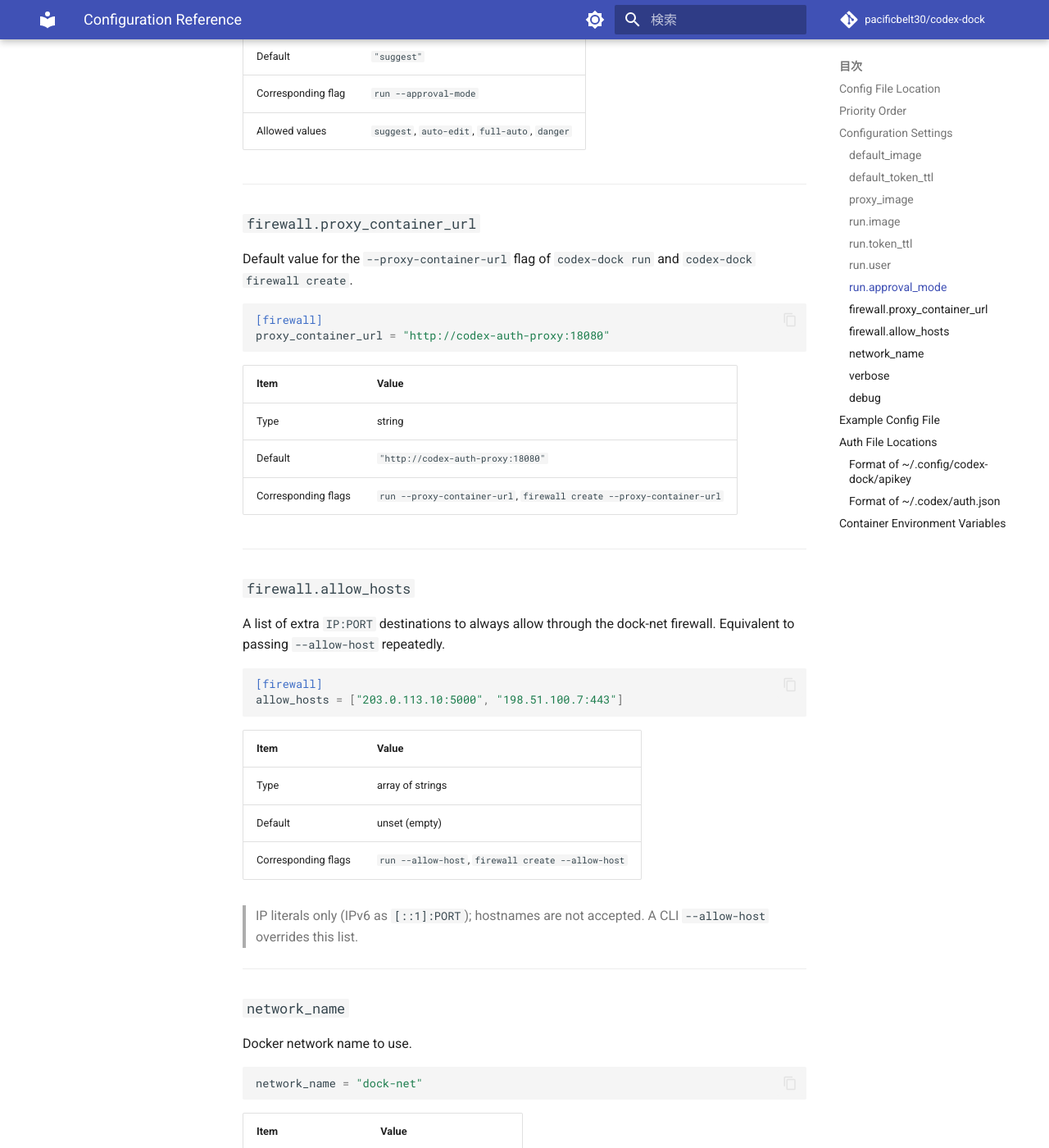
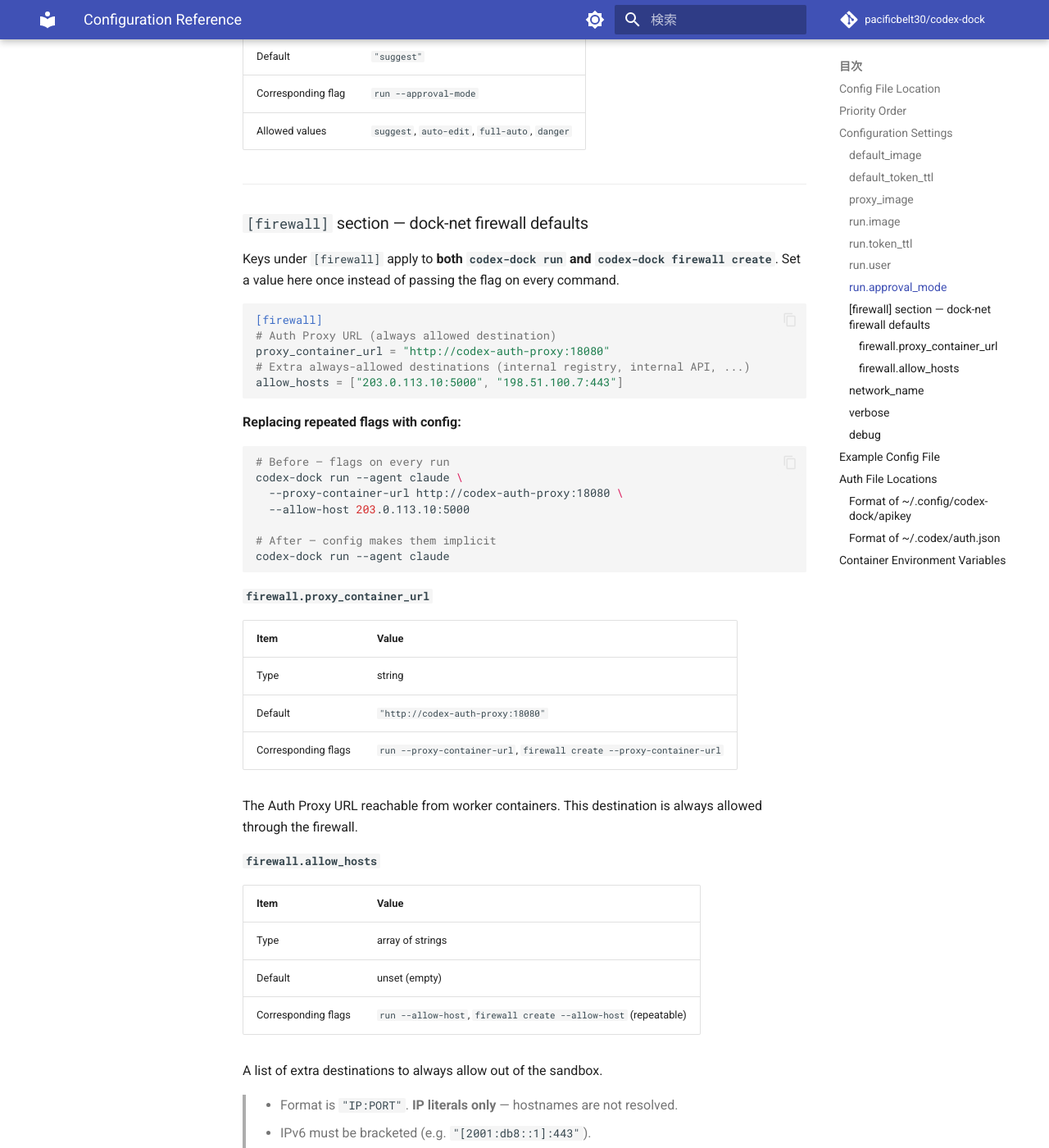
Before and after one commit to pacificbelt30/sandbox-codex, an MkDocs documentation site: the page built from doc/en/configuration.md, in a window 1280 px wide and 1400 px high, scrolled down 4543 px. Shown: the whole window at 82% size. Built offline with MkDocs 1.6.1 and Material for MkDocs 9.7.7, drawn with Linux system fonts in a browser that asks for light colours; comment, search, counter and statistics services are not loaded; some of the changed text lies outside the part shown.

Commit message:
firewall: satisfy errcheck and clarify config docs
- Refactor the status rule listing from a Fprint-based printer into
  formatFirewallRules() that returns a string (built via strings.Builder),
  printed once via fmt.Print. Fixes golangci-lint errcheck findings on the
  unchecked Fprintln/Fprintf return values; keeps the function easy to
  unit-test. Rename tests accordingly.
- Rewrite config.toml.example with a precedence header and per-key flag
  references, and expand the [firewall] section in the JA/EN configuration
  guides with a flags-vs-config example and clear IP:PORT / override notes.

Co-Authored-By: Claude Opus 4.8 <noreply@anthropic.com>
Claude-Session: https://claude.ai/code/session_01LPw64TZMzas7eoniGsxx4S

````diff
--- a/doc/en/configuration.md
+++ b/doc/en/configuration.md
@@ -189,15 +189,33 @@ approval_mode = "suggest"
 
 ---
 
-### `firewall.proxy_container_url`
+### `[firewall]` section — dock-net firewall defaults
 
-Default value for the `--proxy-container-url` flag of `codex-dock run` and
-`codex-dock firewall create`.
+Keys under `[firewall]` apply to **both `codex-dock run` and
+`codex-dock firewall create`**. Set a value here once instead of passing the
+flag on every command.
 
 ```toml
 [firewall]
+# Auth Proxy URL (always allowed destination)
 proxy_container_url = "http://codex-auth-proxy:18080"
+# Extra always-allowed destinations (internal registry, internal API, ...)
+allow_hosts = ["203.0.113.10:5000", "198.51.100.7:443"]
 ```
+
+**Replacing repeated flags with config:**
+
+```bash
+# Before — flags on every run
+codex-dock run --agent claude \
+  --proxy-container-url http://codex-auth-proxy:18080 \
+  --allow-host 203.0.113.10:5000
+
+# After — config makes them implicit
+codex-dock run --agent claude
+```
+
+#### `firewall.proxy_container_url`
 
 | Item | Value |
 |---|---|
@@ -205,26 +223,26 @@ proxy_container_url = "http://codex-auth-proxy:18080"
 | Default | `"http://codex-auth-proxy:18080"` |
 | Corresponding flags | `run --proxy-container-url`, `firewall create --proxy-container-url` |
 
----
+The Auth Proxy URL reachable from worker containers. This destination is always
+allowed through the firewall.
 
-### `firewall.allow_hosts`
-
-A list of extra `IP:PORT` destinations to always allow through the dock-net
-firewall. Equivalent to passing `--allow-host` repeatedly.
-
-```toml
-[firewall]
-allow_hosts = ["203.0.113.10:5000", "198.51.100.7:443"]
-```
+#### `firewall.allow_hosts`
 
 | Item | Value |
 |---|---|
 | Type | array of strings |
 | Default | unset (empty) |
-| Corresponding flags | `run --allow-host`, `firewall create --allow-host` |
+| Corresponding flags | `run --allow-host`, `firewall create --allow-host` (repeatable) |
 
-> IP literals only (IPv6 as `[::1]:PORT`); hostnames are not accepted.
-> A CLI `--allow-host` overrides this list.
+A list of extra destinations to always allow out of the sandbox.
+
+> - Format is `"IP:PORT"`. **IP literals only** — hostnames are not resolved.
+> - IPv6 must be bracketed (e.g. `"[2001:db8::1]:443"`).
+> - Passing `--allow-host` on the command line **overrides** this list (it does
+>   not append).
+
+> **Note**: to skip firewall application entirely for a `codex-dock run`, use the
+> `--no-firewall` flag (it is not a config key).
 
 ---
 
````
Also changed, not shown: doc/configuration.md (+31 -16 lines), 3 other files.
